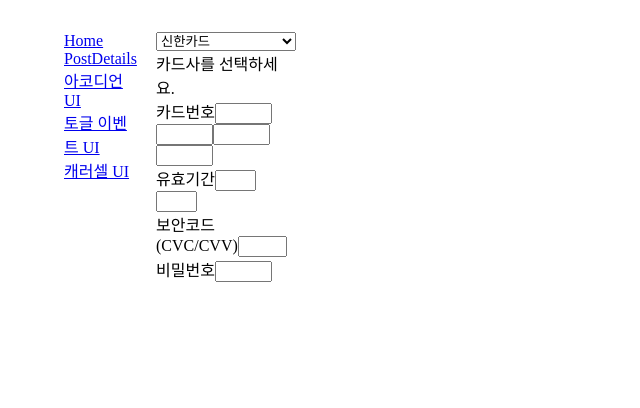
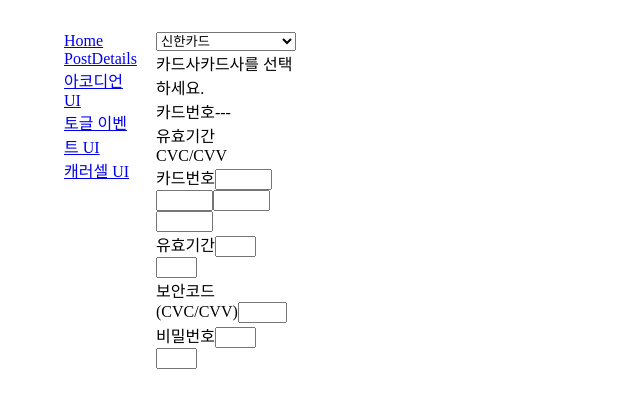
Before and after one commit to JangHwanPark/React_State_Practice, a React (Create React App) app in the folder ch05_state/: page /mini-projects/credit-card in a window 1280 px wide. Shown: the top 408 px of the page, without its empty margins (0-640 px from the left). Built offline with nearby package versions, Linux system fonts and the light colour scheme.

Commit message:
feat: 입력창과 상태 연결 (bug - 다음 입력창 이동시 기존 상태값 초기화됨)

```diff
--- a/ch05_state/src/index.js
+++ b/ch05_state/src/index.js
@@ -45,11 +45,7 @@ const router = createBrowserRouter([
 
 const rootDom = document.getElementById('root')
 const root = ReactDOM.createRoot(rootDom);
-root.render(
-  <React.StrictMode>
-    <RouterProvider router={router} />
-  </React.StrictMode>
-);
+root.render(<RouterProvider router={router} />)
 
 // If you want to start measuring performance in your app, pass a function
 // to log results (for example: reportWebVitals(console.log))
--- a/ch05_state/src/pages/MiniProjects/CreditCard/CardComponent.jsx
+++ b/ch05_state/src/pages/MiniProjects/CreditCard/CardComponent.jsx
@@ -1,14 +1,35 @@
 import React from 'react';
 
 export default function CardComponent({...props}) {
-    const {pgCompany, cardNumber, validity, securityCode} = props;
+    const {pgCompany, ...cardInfo} = props;
+    console.log(`CreditCardPage: ${pgCompany}`)
+    console.log(`cardInfo: ${JSON.stringify(cardInfo)}`)
+    console.log(`CardNumber: ${cardInfo.number}`)
 
     return (
         <div>
-            {pgCompany}
-            {cardNumber}
-            {validity}
-            {securityCode}
+            <div>
+                <span>카드사</span>
+                <span>{pgCompany}</span>
+            </div>
+            <div>
+                <span>카드번호</span>
+                <span>{cardInfo.number}</span>
+                <span>-</span>
+                <span>{cardInfo.number}</span>
+                <span>-</span>
+                <span>{cardInfo.number}</span>
+                <span>-</span>
+                <span>{cardInfo.number}</span>
+            </div>
+            <div>
+                <span>유효기간</span>
+                <span>{cardInfo.validity}</span>
+            </div>
+            <div>
+                <span>CVC/CVV</span>
+                <span>{cardInfo.security}</span>
+            </div>
         </div>
     );
 }
--- a/ch05_state/src/pages/MiniProjects/CreditCard/CreditCardPage.jsx
+++ b/ch05_state/src/pages/MiniProjects/CreditCard/CreditCardPage.jsx
@@ -17,21 +17,25 @@ const koreanCardCompanies = [
 ];
 
 const InputInfo = [
-    { inputId: "card-number", label: "카드번호", parts: [{ maxLength: 4 }, { maxLength: 4 }, { maxLength: 4 }, { maxLength: 4 }] },
-    { inputId: "validity-period", label: "유효기간", parts: [{ maxLength: 2 }, { maxLength: 2 }] },
-    { inputId: "security-code", label: "보안코드 (CVC/CVV)", parts: [{ maxLength: 3 }] },
-    { inputId: "card-pwd", label: "비밀번호", parts: [{ maxLength: 4 }] },
+    { inputId: "number", label: "카드번호", parts: [{ maxLength: 4 }, { maxLength: 4 }, { maxLength: 4 }, { maxLength: 4 }] },
+    { inputId: "validity", label: "유효기간", parts: [{ maxLength: 2 }, { maxLength: 2 }] },
+    { inputId: "security", label: "보안코드 (CVC/CVV)", parts: [{ maxLength: 3 }] },
+    { inputId: "password", label: "비밀번호", parts: [{ maxLength: 2 },{ maxLength: 2 }] },
 ];
 
 export default function CreditCardPage() {
     const [pgCompany, setCardCompany] = useState('카드사를 선택하세요.');
-    const [cardNumber, setCardNumber] = useState();
-    const [validity, setValidity] = useState();
-    const [securityCode, setSecurityCode] = useState();
-    const [cardPass, setCardPass] = useState();
+    const [cardInfo, setCardInfo] = useState({
+        number: "", validity: "", security: "", password: ""
+    }); // 카드 상태 객체로 관리
 
-    console.log(`CreditCardPage: ${pgCompany}`)
-    console.log(`CardNumber: ${cardNumber}`)
+    const handleChangeInput = (field, value) => {
+        setCardInfo(prev => ({
+            ...prev, [field]: value
+        }));
+    }
+
+    console.log(cardInfo)
 
     return (
         <div className={'col-span-12'}>
@@ -44,9 +48,7 @@ export default function CreditCardPage() {
             {/* ***** 카드정보 출력 ***** */}
             <CardComponent
                 pgCompany={pgCompany}
-                cardNumber={cardNumber}
-                validity={validity}
-                securityCode={securityCode}
+                {...cardInfo}
             />
 
             {/* ***** 카드정보 입력 ******/}
@@ -56,6 +58,7 @@ export default function CreditCardPage() {
                     inputId={info.inputId}
                     label={info.label}
                     parts={info.parts}
+                    onChange={handleChangeInput}
                 />
             ))}
         </div>
--- a/ch05_state/src/pages/MiniProjects/CreditCard/InputComponent.jsx
+++ b/ch05_state/src/pages/MiniProjects/CreditCard/InputComponent.jsx
@@ -1,7 +1,8 @@
 import React from 'react';
 
-export default function InputComponent({inputId, label, parts}) {
-
+export default function InputComponent({...props}) {
+    const {inputId, label, parts, onChange} = props;
+    console.log(`input ID: ${inputId}`)
 
     return (
         <div>
@@ -12,6 +13,7 @@ export default function InputComponent({inputId, label, parts}) {
                     id={`${inputId}-${index}`}
                     className="border-b-2 border-black"
                     type="text"
+                    onChange={(e) => onChange(inputId, e.target.value)} // 고유 식별자 전달
                     maxLength={part.maxLength}
                     size={part.size || part.maxLength}
                     style={{ width: `${part.size * 10}px` }}
--- a/ch05_state/src/pages/MiniProjects/CreditCard/SelectComponent.jsx
+++ b/ch05_state/src/pages/MiniProjects/CreditCard/SelectComponent.jsx
@@ -1,15 +1,13 @@
 import React from 'react';
 
 export default function SelectComponent({koreanCardCompanies, pgCompany, setCardCompany}) {
-    const handleChange = (e) => {
-        setCardCompany(e.target.value)
-    }
+    const handleChange = (e) => setCardCompany(e.target.value)
 
     return (
         <select name="card_combo" id="card-combo" onChange={handleChange} required="required">
             <option value="" disabled hidden>카드사를 선택하세요.</option>
             {koreanCardCompanies.map(item => (
-                <option key={item.value} value={item.value}>{item.name}</option>
+                <option key={item.name} value={item.name}>{item.name}</option>
             ))}
         </select>
     );
```
